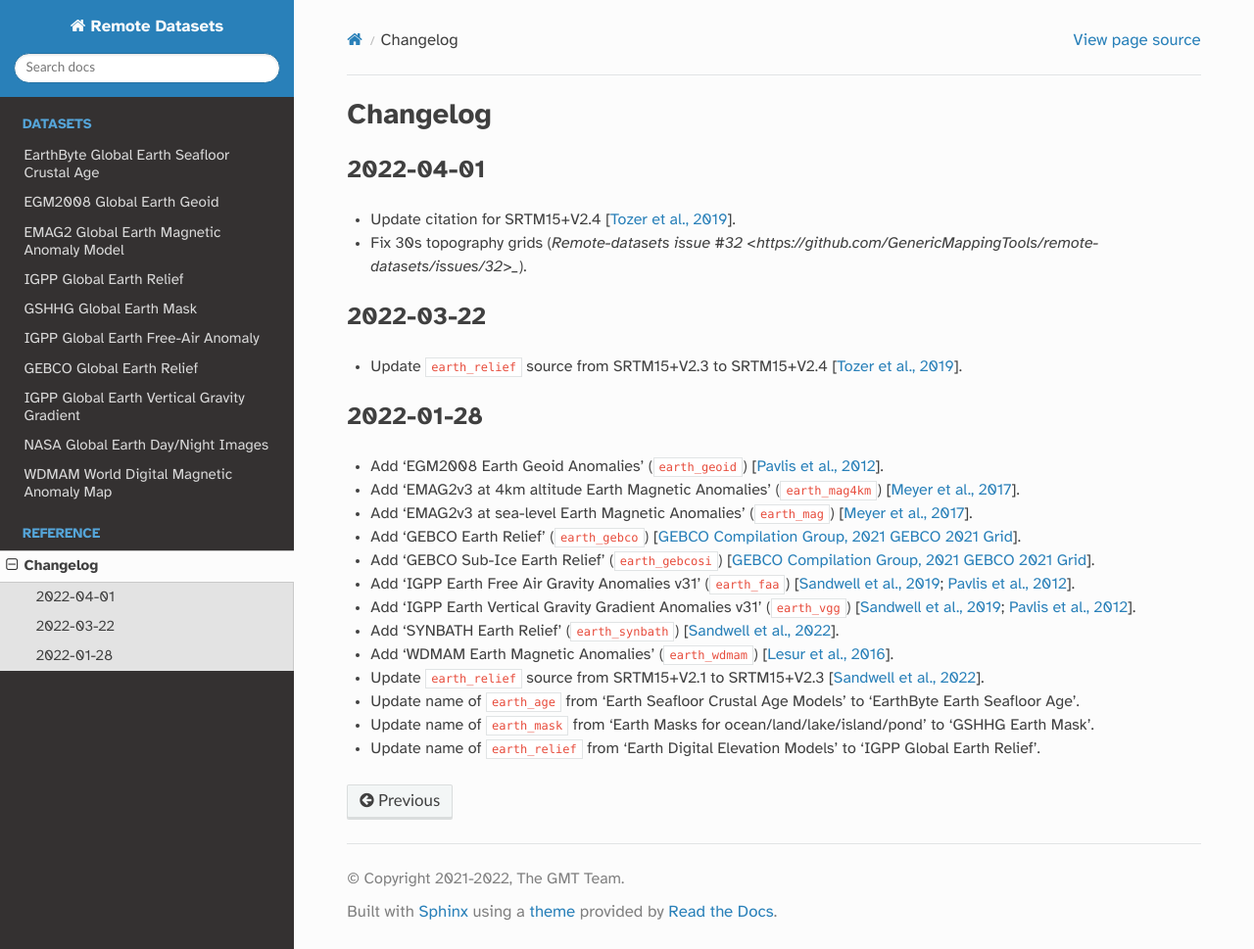
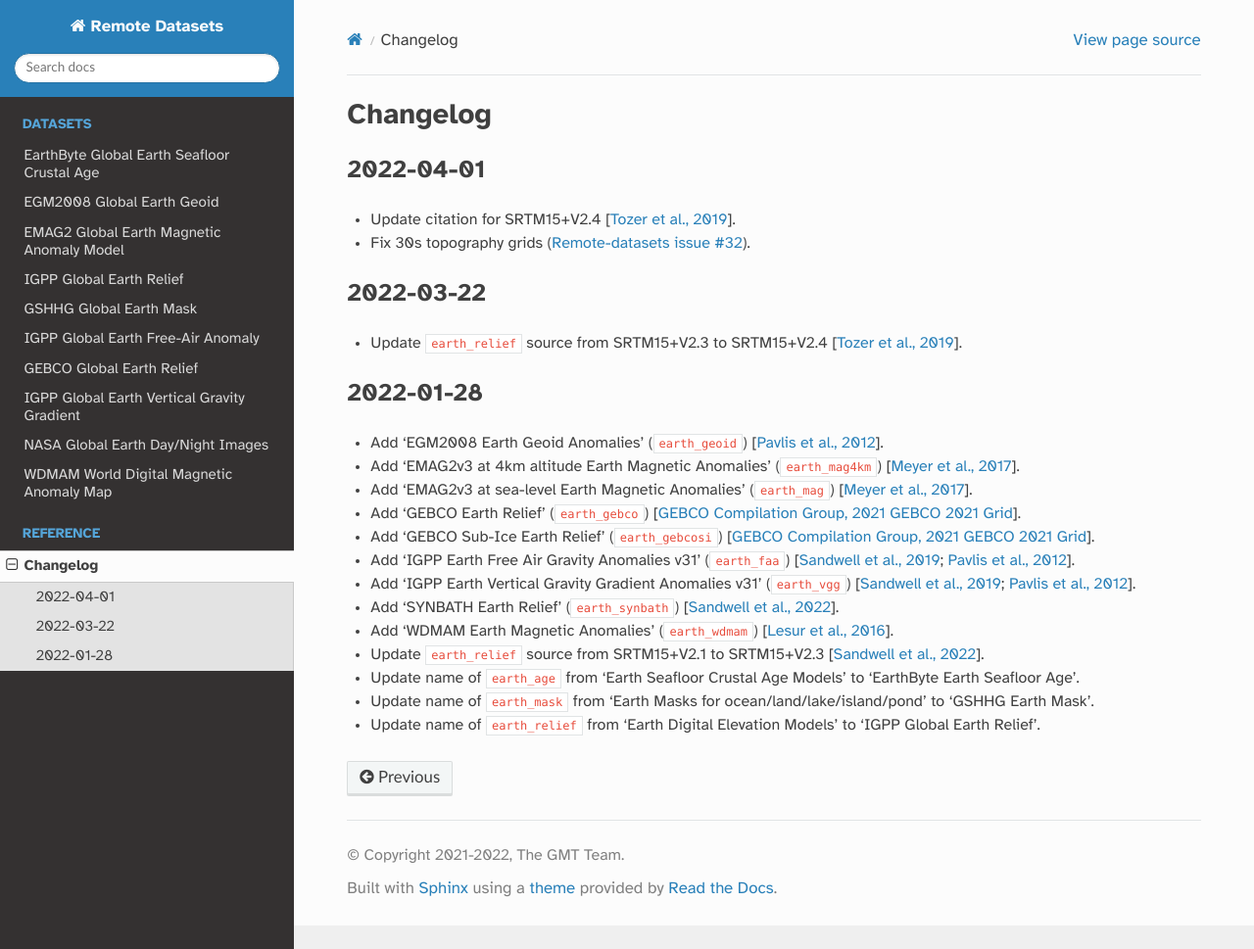
Before and after one commit to GenericMappingTools/remote-datasets, a Sphinx documentation site: the page built from docs/changes.rst, in a window 1280 px wide and 969 px high. Shown: the whole window at 98% size. Built offline with Sphinx 7.4.7 and the Read the Docs theme 2.0.0, drawn with Linux system fonts in a browser that asks for light colours.

Commit message:
Fix link

```diff
--- a/docs/changes.rst
+++ b/docs/changes.rst
@@ -5,7 +5,7 @@ Changelog
 ^^^^^^^^^^
 
 - Update citation for SRTM15+V2.4 [`Tozer et al., 2019 <https://doi.org/10.1029/2019EA000658>`_].
-- Fix 30s topography grids (`Remote-datasets issue #32 <https://github.com/GenericMappingTools/remote-datasets/issues/32>_`).
+- Fix 30s topography grids (`Remote-datasets issue #32 <https://github.com/GenericMappingTools/remote-datasets/issues/32>`_).
 
 2022-03-22
 ^^^^^^^^^^
```
